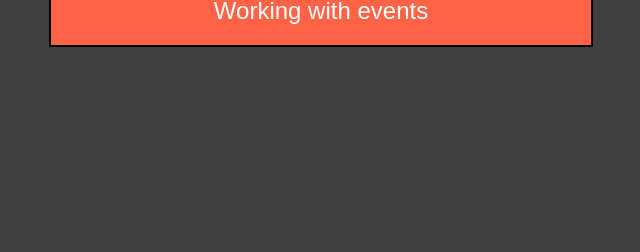
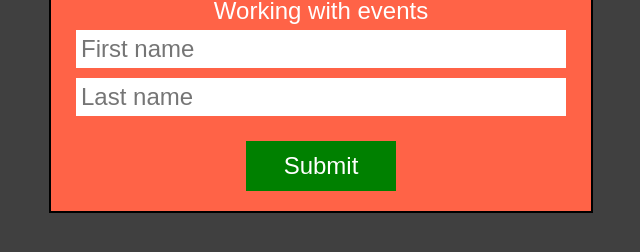
Before and after one commit to TechSnazzy/javascript-learning, a plain HTML site: page index.html in a window 1280 px wide. Shown: the part 100-352 px from the top of the page, without its empty margins (319-959 px from the left). Drawn offline with Linux system fonts and the light colour scheme; files whose address does not match are found by name.

Commit message:
Created some input elements and a button to make a form

```diff
--- /dev/null
+++ b/app.js
@@ -0,0 +1 @@
+console.log('hello');
--- a/index.html
+++ b/index.html
@@ -11,6 +11,9 @@
   <div id="main">
     <h1 id="header">Events</h1>
     <p id="paragraph">Working with events</p>
+    <input id="first" type="text" placeholder="First name">
+    <input id="last" type="text" placeholder="Last name">
+    <button id="submit">Submit</button>
   </div>
   <script src="app.js"></script>
 </body>
--- a/styles.css
+++ b/styles.css
@@ -24,3 +24,20 @@ body {
 .items {
   list-style-type: none;
 }
+
+input {
+  font-size: 24px;
+  border: none;
+  padding: 5px;
+  margin: 5px;
+}
+
+button {
+  height: 50px;
+  width: 150px;
+  font-size: 24px;
+  border: none;
+  background-color: green;
+  color: white;
+  margin: 20px auto 0;
+}
```
